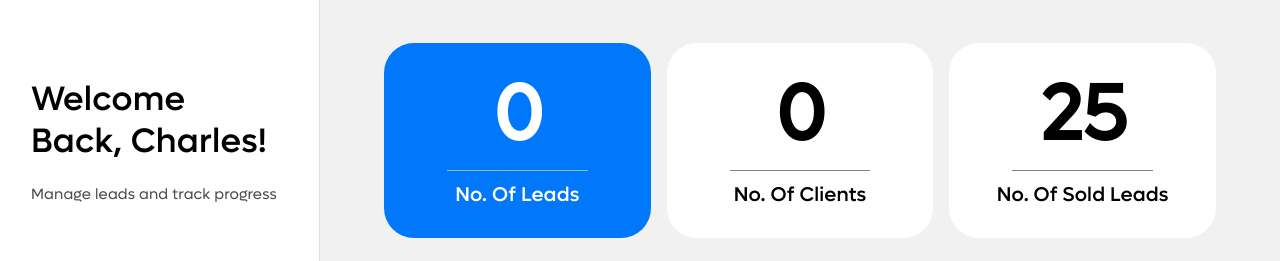
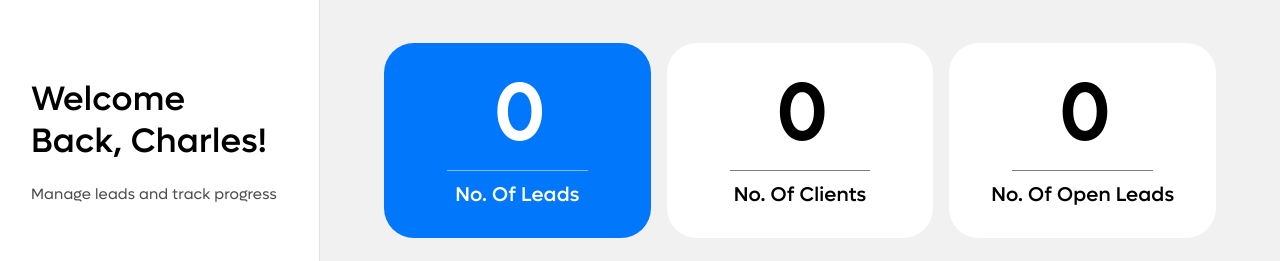
Before and after one commit to YousseffGamal/Lead_CRM_FROTNEND, a React (Vite) app: page /dashboard in a window 1280 px wide. Shown: the part 150-411 px from the top of the page. Built offline with nearby package versions, Linux system fonts and the light colour scheme; no server answers; sample sign-in values are in the browser's storage.

Commit message:
Open Leads

```diff
--- a/src/component/boxs/boxs.jsx
+++ b/src/component/boxs/boxs.jsx
@@ -6,11 +6,12 @@ import {
 } from "@mui/material";
 
 const Boxs = () => {
-    // State to hold the number of clients and leads
+    // State to hold the number of clients, leads, and open leads
     const [numberOfClients, setNumberOfClients] = useState(0);
     const [numberOfLeads, setNumberOfLeads] = useState(0); // State for number of leads
+    const [numberOfOpenLeads, setNumberOfOpenLeads] = useState(0); // State for number of open leads
 
-    // Fetch the number of clients and leads from the backend
+    // Fetch the number of clients, leads, and open leads from the backend
     useEffect(() => {
         const fetchClients = async () => {
             try {
@@ -49,9 +50,30 @@ const Boxs = () => {
             }
         };
 
+        const fetchOpenLeads = async () => {
+            try {
+                const token = localStorage.getItem("token"); // Replace with your token retrieval method
+                const response = await axios.get("http://localhost:4000/getAllOpenLeads", {
+                    headers: {
+                        Authorization: `Bearer ${token}`, // Use the retrieved token
+                    },
+                });
+                console.log("Response from open leads API:", response);
+
+                // Check if the response contains the expected data structure
+                if (response.data && response.data.success) {
+                    setNumberOfOpenLeads(response.data.data.length); // Count the number of open leads
+                } else {
+                    console.error("Unexpected response structure:", response.data);
+                }
+            } catch (error) {
+                console.error("Error fetching open leads:", error);
+            }
+        };
 
         fetchClients();
         fetchLeads();
+        fetchOpenLeads(); // Call the new function to fetch open leads
     }, []); // Empty dependency array ensures this runs only once on mount
 
     const stats = [
@@ -68,8 +90,8 @@ const Boxs = () => {
             textColor: "#000000",
         },
         {
-            title: "No. Of Sold Leads",
-            value: 25,
+            title: "No. Of Open Leads",
+            value: numberOfOpenLeads, // Use the state variable for open leads
             bgColor: "#FFFFFF",
             textColor: "#000000",
         },
```
